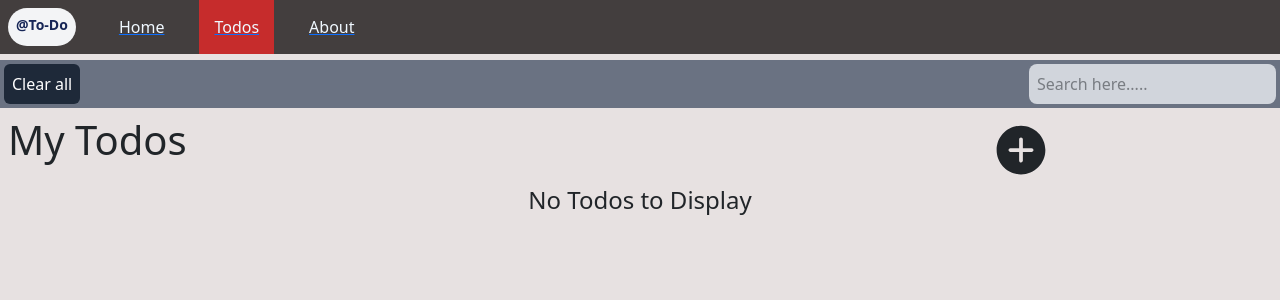
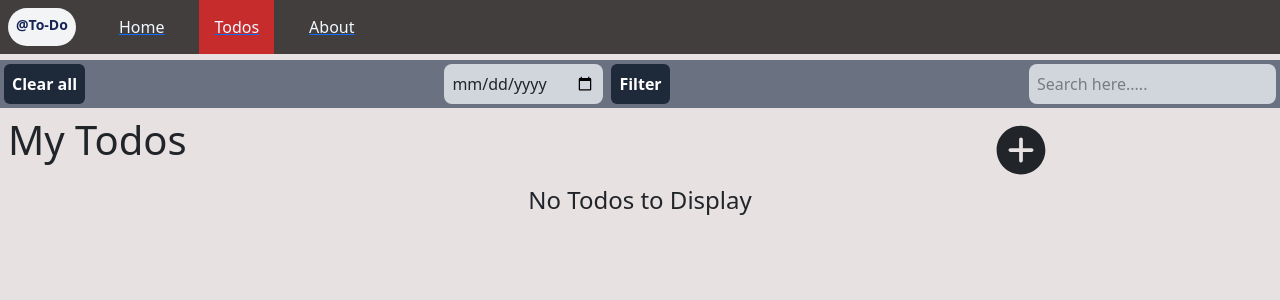
Before and after one commit to naskar-akash/Modified-Todo, a React (Vite) app: page /Todos in a window 1280 px wide. Shown: the top 300 px of the page. Built offline with nearby package versions, Linux system fonts and the light colour scheme.

Commit message:
updating date edit

```diff
--- /dev/null
+++ b/src/Components/ToFilterTodos.jsx
@@ -0,0 +1,75 @@
+import React from "react";
+import { useState } from "react";
+
+const ToFilterTodos = ({todos,setTodos,dateTime,searchText,setSearchText,dateFilter,setDateFilter,setDateFilteredTodos}) => {
+
+
+  const handleClearAll = () => {
+    const confirmed = window.confirm("Do you want to delete all todos?");
+    if (confirmed) {
+      localStorage.removeItem("todos");
+      setTodos([]);
+    }
+  };
+
+  const handleDateCnge = (e) => {
+    setDateFilter(e.target.value)
+  }
+
+  const handleDate = () => {
+    const [y,m,d] = dateFilter.split("-")
+    const filteredDate = `${d}-${m}-${y}`
+    console.log(filteredDate)
+
+    const newTodos = todos.filter(i=>{
+        const {date} = dateTime(i.modifiedAt)
+        return date === filteredDate;
+    })
+    console.log(newTodos)
+    setDateFilteredTodos(newTodos)
+  }
+
+  return (
+    <div>
+      <div className="flex justify-between bg-gray-500">
+        <div className="flex">
+          <button
+            onClick={handleClearAll}
+            className="bg-gray-800 font-semibold rounded text-white p-2 m-1 hover:bg-gray-700 hover:font-bold"
+          >
+            Clear all
+          </button>
+        </div>
+
+        <div className="flex">
+          <input
+            onChange={(e) => {
+              setDateFilter(e.target.value)
+            }}
+            className="bg-gray-300 rounded-lg w-full p-2 m-1 mr-2 border-none"
+            type="date"
+            value={dateFilter}
+          />
+          <button
+            onClick={handleDate}
+            className="bg-gray-800 font-semibold rounded text-white p-2 m-1 hover:bg-gray-700 hover:font-bold"
+          >
+            Filter
+          </button>
+        </div>
+
+        <div className="flex">
+          <input
+            onChange={(e)=>{handleDateCnge}}
+            className="bg-gray-300 rounded-lg w-full p-2 m-1 mr-2 border-none"
+            type="text"
+            placeholder="Search here....."
+            value={searchText}
+          />
+        </div>
+      </div>
+    </div>
+  );
+};
+
+export default ToFilterTodos;
--- a/src/Components/Todos.jsx
+++ b/src/Components/Todos.jsx
@@ -5,6 +5,7 @@ import { IoIosAddCircle } from "react-icons/io";
 import { CiEdit } from "react-icons/ci";
 import { MdDeleteOutline } from "react-icons/md";
 import EditTodos from "./EditTodos";
+import ToFilterTodos from "./ToFilterTodos";
 
 const Todos = () => {
   const [todoTitle, setTodoTitle] = useState("");
@@ -14,6 +15,8 @@ const Todos = () => {
   const [showForm, setShowForm] = useState(false);
   const [open, setOpen] = useState(false)
   const [editingTodo, setEditingTodo] = useState("")
+  const [dateFilter, setDateFilter] = useState("");
+  const [dateFilteredTodos, setDateFilteredTodos] = useState([])
 
   useEffect(() => {
     let todoString = localStorage.getItem("todos");
@@ -28,11 +31,27 @@ const Todos = () => {
     }
   }, [todos]);
 
+  const dateTime = (isoString) => {
+    const date = new Date(isoString)
+    let day = String(date.getDay()+15).padStart(2,"0")
+    let month = String(date.getMonth()+1).padStart(2,"0")
+    let year = String(date.getFullYear())
+    let hour = String(date.getHours()).padStart(2,"0")
+    let minute = String(date.getMinutes()).padStart(2,"0")
+    let second = String(date.getSeconds()).padStart(2,"0")
+
+    return{
+      date:`${day}-${month}-${year}`,
+      time:`${hour}-${minute}-${second}`
+    }
+  }
+
   const handleAdd = () => {
     const newTodo = {
       id: uuidv4(),
       title: todoTitle,
       desc: todoDesc,
+      modifiedAt: new Date().toISOString(),
       status: "",
     };
     setTodos([...todos, newTodo]);
@@ -48,13 +67,7 @@ const Todos = () => {
     setTodos(newTodos);
   };
 
-  const handleClearAll = () => {
-    const confirmed = window.confirm("Do you want to delete all todos?");
-    if (confirmed) {
-      localStorage.removeItem("todos");
-      setTodos([]);
-    }
-  };
+
 
   const handleRemove = (e, id) => {
     let newTodos = todos.filter((i) => {
@@ -88,32 +101,22 @@ const Todos = () => {
     return (i.desc ?? "").toLowerCase().includes(searchText.toLowerCase());
   });
 
-  const displayTodos = searchText ? filteredTodos : todos;
+  const displayTodos = searchText ? filteredTodos : dateFilter ? dateFilteredTodos : todos;
+
 
   return (
     <div>
-      <div className="flex justify-between bg-gray-500">
-        <div className="flex">
-          <button
-            onClick={handleClearAll}
-            className="bg-gray-800 rounded text-white p-2 m-1"
-          >
-            Clear all
-          </button>
-        </div>
 
-        <div className="flex">
-          <input
-            onChange={(e) => {
-              setSearchText(e.target.value);
-            }}
-            className="bg-gray-300 rounded-lg w-full p-2 m-1 mr-2 border-none"
-            type="text"
-            placeholder="Search here....."
-            value={searchText}
-          />
-        </div>
-      </div>
+      <ToFilterTodos
+      todos={todos}
+      setTodos={setTodos}
+      dateTime={dateTime}
+      searchText={searchText}
+      setSearchText={setSearchText}
+      dateFilter={dateFilter}
+      setDateFilter={setDateFilter}
+      setDateFilteredTodos={setDateFilteredTodos}/>
+
       <div className="p-2">
         <div className="flex gap-[100vh]">
           <h1 className="text-2xl font-bold">My Todos</h1>
@@ -166,6 +169,7 @@ const Todos = () => {
             </div>
           ) : (
             displayTodos.map((i) => {
+              let {date, time} = dateTime(i.modifiedAt)
               return (
                 <div
                   key={i.id}
@@ -187,7 +191,12 @@ const Todos = () => {
                         <h3 className="flex justify-center">{i.title}</h3>
                         <p className="flex justify-start">{i.desc}</p>
                       </div>
-                      <div className="flex justify-end gap-3">
+                      <div className="flex justify-between">
+                        <div className="flex justify-start gap-3">
+                          <p className="font-semibold">{date}</p>
+                          <p className="font-semibold">{time}</p>
+                        </div>
+                        <div className="flex justify-end gap-2 pb-3">
                         <button
                           onClick={(e) => {
                             handleRemove(e, i.id);
@@ -203,6 +212,7 @@ const Todos = () => {
                         >
                           <CiEdit className="size-6" />
                         </button>
+                        </div>
                       </div>
                     </div>
                     <div>
```
